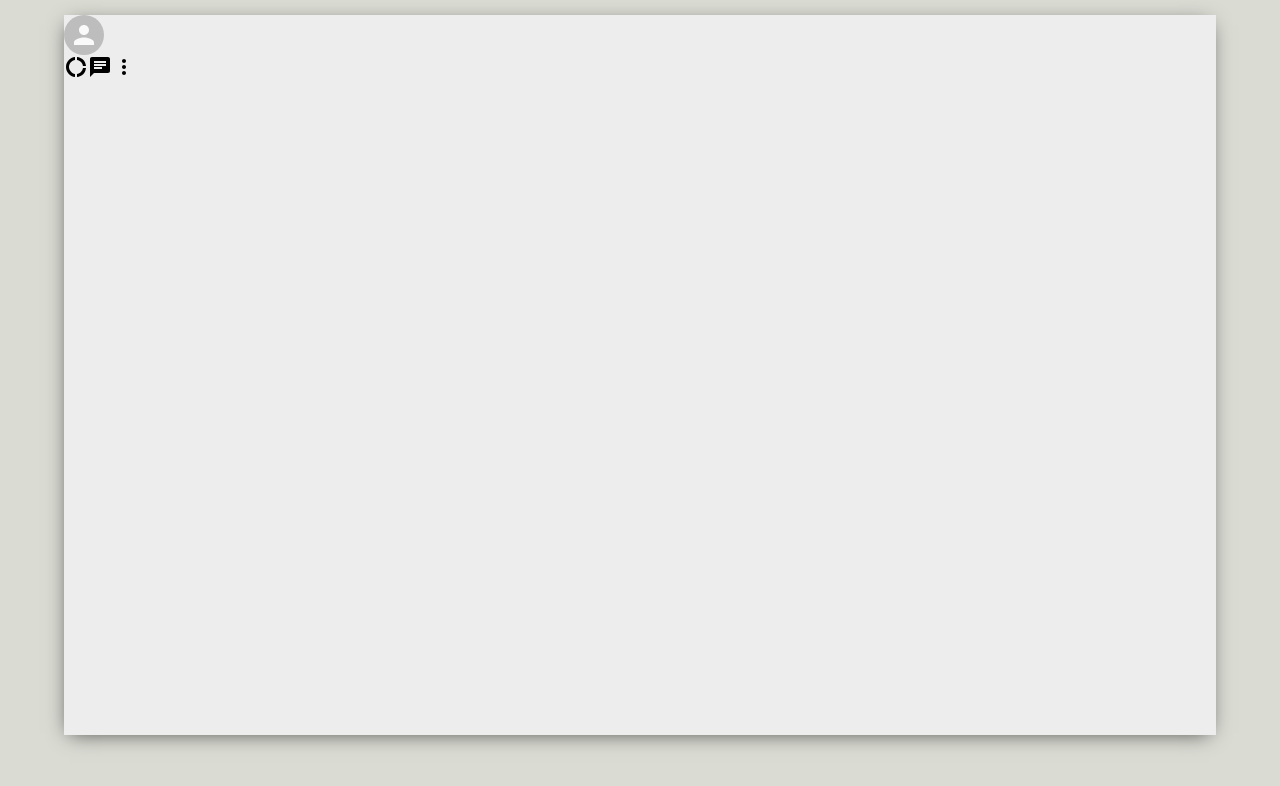
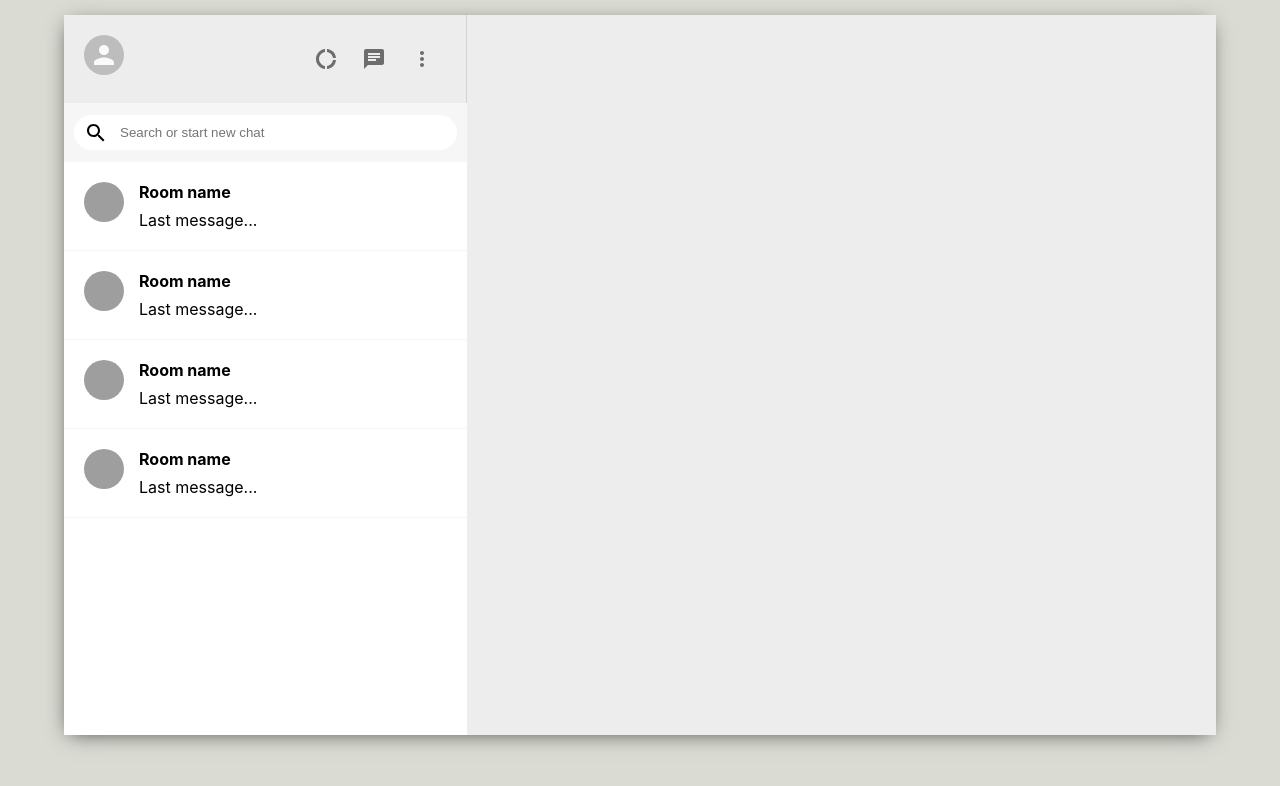
Before and after one commit to Sido-A/whatsapp_clone, a React (Create React App) app: page / in a window 1280 px wide. Shown: the top 786 px of the page. Built offline with nearby package versions, Linux system fonts and the light colour scheme; grey boxes are pictures that could not be loaded.

Commit message:
added sidebar and sidebar chat plus styling

```diff
--- a/src/components/Sidebar.js
+++ b/src/components/Sidebar.js
@@ -1,9 +1,11 @@
 import React from "react";
 import "../css/Sidebar.css";
-import { Avatar } from "@material-ui/core";
+import { Avatar, IconButton } from "@material-ui/core";
 import DonutLargeIcon from "@material-ui/icons/DonutLarge";
 import ChatIcon from "@material-ui/icons/Chat";
 import MoreVertIcon from "@material-ui/icons/MoreVert";
+import SearchIcon from "@material-ui/icons/Search";
+import SidebarChat from "../components/SidebarChat";
 
 function Sidebar() {
   return (
@@ -11,13 +13,29 @@
       <div className="sidebar__header">
         <Avatar />
         <div className="sidebar__headerRight">
-          <DonutLargeIcon />
-          <ChatIcon />
-          <MoreVertIcon />
+          <IconButton>
+            <DonutLargeIcon />
+          </IconButton>
+          <IconButton>
+            <ChatIcon />
+          </IconButton>
+          <IconButton>
+            <MoreVertIcon />
+          </IconButton>
         </div>
       </div>
-      <div className="sidebar__search"></div>
-      <div className="sidebar__chats"></div>
+      <div className="sidebar__search">
+        <div className="sidebar__searchContainer">
+          <SearchIcon />
+          <input type="text" placeholder="Search or start new chat" />
+        </div>
+      </div>
+      <div className="sidebar__chats">
+        <SidebarChat />
+        <SidebarChat />
+        <SidebarChat />
+        <SidebarChat />
+      </div>
     </div>
   );
 }
--- /dev/null
+++ b/src/components/SidebarChat.js
@@ -0,0 +1,26 @@
+import React, { useState, useEffect } from "react";
+import { Avatar } from "@material-ui/core";
+
+import "../css/SidebarChat.css";
+
+function SidebarChat() {
+  const [seed, setSeed] = useState("");
+
+  useEffect(() => {
+    setSeed(Math.floor(Math.random() * 5000));
+  }, []);
+  return (
+    <div className="sidebarChat">
+      <Avatar
+        src={`https://avatars.dicebear.com/api/human/${seed}.svg
+`}
+      />
+      <div className="sidebarChat__info">
+        <h2>Room name</h2>
+        <p>Last message...</p>
+      </div>
+    </div>
+  );
+}
+
+export default SidebarChat;
--- a/src/css/Sidebar.css
+++ b/src/css/Sidebar.css
@@ -0,0 +1,58 @@
+.sidebar {
+  display: flex;
+  flex-direction: column;
+  flex: 0.35;
+}
+
+.sidebar__header {
+  display: flex;
+  justify-content: space-between;
+  padding: 20px;
+  border-right: 1px solid lightgray;
+}
+
+.sidebar__headerRight {
+  display: flex;
+  align-items: center;
+  justify-content: space-between;
+  min-width: 10vw;
+}
+
+.sidebar__headerRight > .MuiAvgIcon-root {
+  margin-right: 2vw;
+  font-size: 24px !important;
+}
+
+.sidebar__search {
+  display: flex;
+  align-items: center;
+  background-color: #f6f6f6;
+  height: 39px;
+  padding: 10px;
+}
+
+.sidebar__searchContainer {
+  display: flex;
+  align-items: center;
+  background-color: #fff;
+  width: 100%;
+  height: 35px;
+  border-radius: 20px;
+  padding: 0 10px;
+}
+
+.sidebar__searchContainer > input {
+  border: none;
+  margin-left: 10px;
+}
+
+.sidebar__searchContainer > .MuiAvgIcon-root {
+  color: gray;
+  padding: 10px;
+}
+
+.sidebar__chats {
+  flex: 1;
+  overflow-y: scroll;
+  background-color: #fff;
+}
--- /dev/null
+++ b/src/css/SidebarChat.css
@@ -0,0 +1,23 @@
+.sidebarChat {
+  display: flex;
+  padding: 20px;
+  cursor: pointer;
+  border-bottom: 1px solid #f6f6f6;
+  transition: background-color 150ms ease-in-out;
+}
+
+.sidebarChat:hover {
+  background-color: #ebebeb;
+}
+
+.sidebarChat__info {
+  margin-left: 15px;
+}
+
+.sidebarChat__info > h2 {
+  font-size: 16px;
+  margin-bottom: 8px;
+}
+
+.sidebarChat__info > p {
+}
```
Also changed, not shown: public/index.html (+0 -10 lines).
